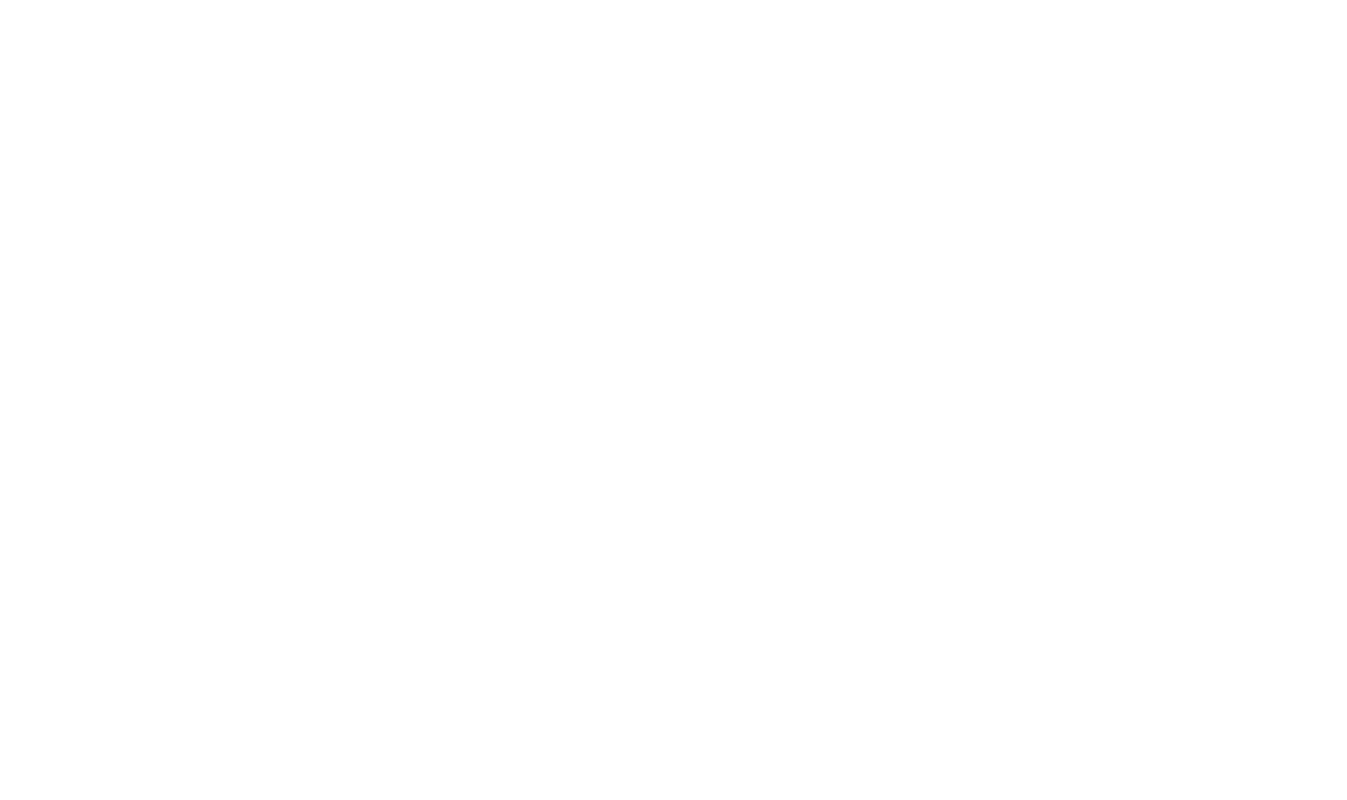
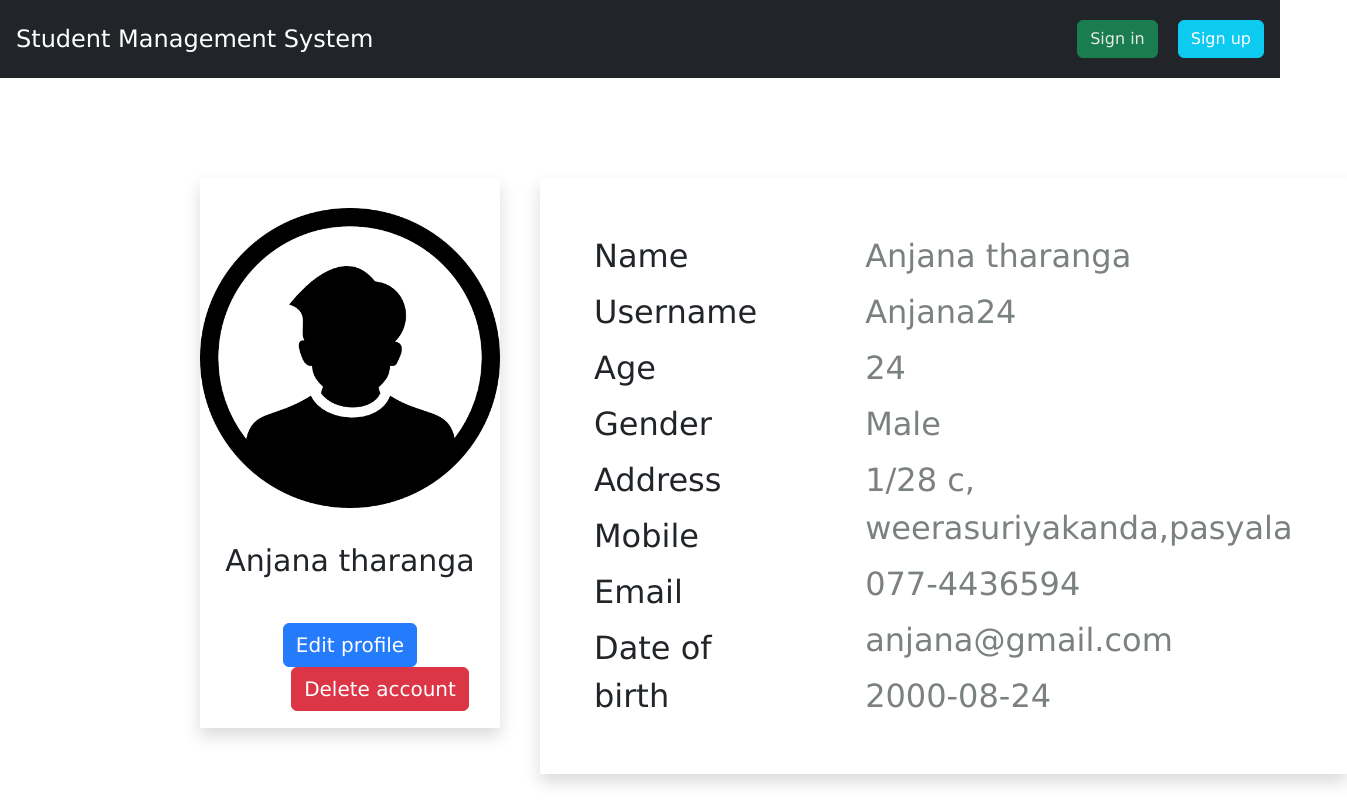
Before and after one commit to AnjanaTharanga24/springboot-react-student-management-system, a React (Create React App) app in the folder frontend/: page /student-profile in a window 1280 px wide. Before the commit this address had no page. Shown: the top 800 px of the page, 1347 px wide, since content can reach past the window. Built offline with nearby package versions, Linux system fonts and the light colour scheme.

Commit message:
create student profile page

```diff
--- a/frontend/src/App.js
+++ b/frontend/src/App.js
@@ -6,7 +6,8 @@
 import Register from './pages/Register';
 import Login from './pages/Login';
 import { UserProvider } from './components/UserContext';
-import New from './pages/New';
+
+import StudentProfile from './pages/StudentProfile';
 
 function App() {
   return (
@@ -17,8 +18,7 @@
           <Route path="/" element={<Home />} />
           <Route path="/register" element={<Register />} />
           <Route path="/login" element={<Login />} />
-          <Route path="/new" element={<New />} />
-
+          <Route path="/student-profile" element={<StudentProfile />} />
 
         </Routes>
       </Router>
--- a/frontend/src/components/Navbar.jsx
+++ b/frontend/src/components/Navbar.jsx
@@ -78,7 +78,7 @@
                 </div>
                 {dropdownOpen && (
                   <div className="dropdown-content show">
-                     <Link to="/" onClick={handleLogout}>
+                     <Link to="/student-profile">
                       My profile
                     </Link>
                     <Link to="/" onClick={handleLogout}>
--- /dev/null
+++ b/frontend/src/css/profile.css
@@ -0,0 +1,45 @@
+.profile-image-card{
+    width: 600px;
+    height: 550px;
+}
+
+.profile-details-card{
+    width: 900px;
+    margin-left: 40px;
+    padding: 50px;
+
+}
+
+.profile-card{
+    margin-top: 100px;
+    margin-left: 200px;
+    margin-bottom: -250px;
+}
+
+.profile-image{
+    width: 300px;
+    height: 300px;
+    margin-top: 30px;
+}
+
+.profile-name{
+    margin-top: 30px;
+    font-size: 30px;
+}
+
+.delete-btn{
+    margin-left: 60px;
+    font-size: 20px;
+}
+
+.edit-btn {
+    font-size: 20px;
+}
+
+.main-text{
+    margin-right: 100px;
+}
+
+.value-text{
+    color: rgb(123, 128, 128);
+}
--- /dev/null
+++ b/frontend/src/pages/StudentProfile.jsx
@@ -0,0 +1,85 @@
+import React from "react";
+import Navbar from "../components/Navbar";
+import Footer from "../components/Footer";
+import "../css/profile.css";
+import profileImage from "../images/profile.png";
+export default function StudentProfile() {
+  return (
+    <div>
+      <div>
+        <Navbar />
+      </div>
+
+      <div className=" d-flex profile-card ">
+        <div className="shadow profile-image-card ">
+          <img src={profileImage} className="profile-image" />
+          <p className="profile-name">Anjana tharanga</p>
+          <div className="p-4">
+            <button className="btn btn-primary edit-btn ">Edit profile</button>
+            <button className="btn btn-danger delete-btn">
+              Delete account
+            </button>
+          </div>
+        </div>
+        <div className="d-flex shadow profile-details-card  text-start">
+            <div className="main-text fs-2">
+                <div className="p-1">
+                    <label>Name</label>
+                </div>
+                <div className="p-1">
+                    <label>Username</label>
+                </div>
+                <div className="p-1">
+                    <label>Age</label>
+                </div>
+                <div className="p-1">
+                    <label>Gender</label>
+                </div>
+                <div className="p-1">
+                    <label>Address</label>
+                </div>
+                <div className="p-1">
+                    <label>Mobile</label>
+                </div>
+                <div className="p-1">
+                    <label>Email</label>
+                </div>
+                <div className="p-1">
+                    <label>Date of birth</label>
+                </div>
+            </div>
+            <div className="value-text fs-2">
+                <div className="p-1">
+                    <label >Anjana tharanga</label>
+                </div>
+                <div className="p-1">
+                    <label>Anjana24</label>
+                </div>
+                <div className="p-1">
+                    <label>24</label>
+                </div>
+                <div className="p-1">
+                    <label>Male</label>
+                </div>
+                <div className="p-1">
+                    <label>1/28 c, weerasuriyakanda,pasyala</label>
+                </div>
+                <div className="p-1">
+                    <label>077-4436594</label>
+                </div>
+                <div className="p-1">
+                    <label>anjana@gmail.com</label>
+                </div>
+                <div className="p-1">
+                    <label>2000-08-24</label>
+                </div>
+            </div>
+        </div>
+      </div>
+
+      <div>
+        <Footer />
+      </div>
+    </div>
+  );
+}
```
Also changed, not shown: frontend/src/images/profile.png (added).
